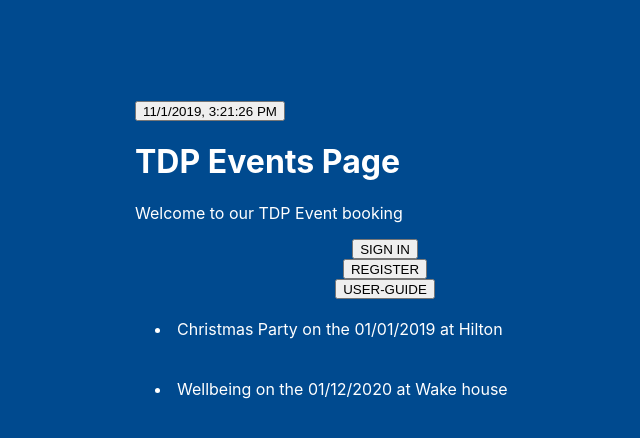
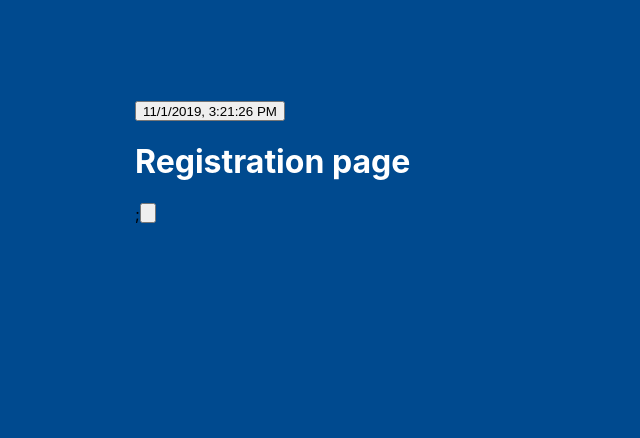
Before and after one commit to paramount197/TestDeploy, a React (Create React App) app: page / in a window 1280 px wide. Shown: the top 438 px of the page, without its empty margins (255-895 px from the left). Built offline with nearby package versions, Linux system fonts and the light colour scheme.

Commit message:
page created

```diff
--- a/src/App.js
+++ b/src/App.js
@@ -2,20 +2,22 @@ import React from "react";
 import "./App.css";
 import Button from "./block/Button";
 import Welcome from "./pages/Welcome";
+import Registration from "./pages/Registration";
 
 function App() {
   // Change pageNumber to a number for you to work on and ONLY see your page.
   // D 1, A 2, O 3, G 4
-  var pageNumber = 0;
+  var pageNumber = 1;
   var date = new Date();
   var getdate = date.toLocaleString();
 
   return (
     <>
-      <Button name={getdate}/>
+      <Button name={getdate} />
       {/*Ifstatement below to only show welcome page if pageNumber is 0*/}
-      {pageNumber === 0 && <Welcome />}
-     </>
+      {(pageNumber === 0 && <Welcome />) ||
+      (pageNumber === 1 && <Registration />)}
+    </>
   );
 }
 
--- /dev/null
+++ b/src/pages/Registration.js
@@ -0,0 +1,17 @@
+import React from "react";
+import Header from "../block/Header";
+import Button from "../block/Button";
+
+// Questions
+// Would you pass header name hear or from app.js as props
+
+const Registration = props => {
+  return (
+    <>
+      <Header header="Registration page" />;
+      <Button />
+    </>
+  );
+};
+
+export default Registration;
```
